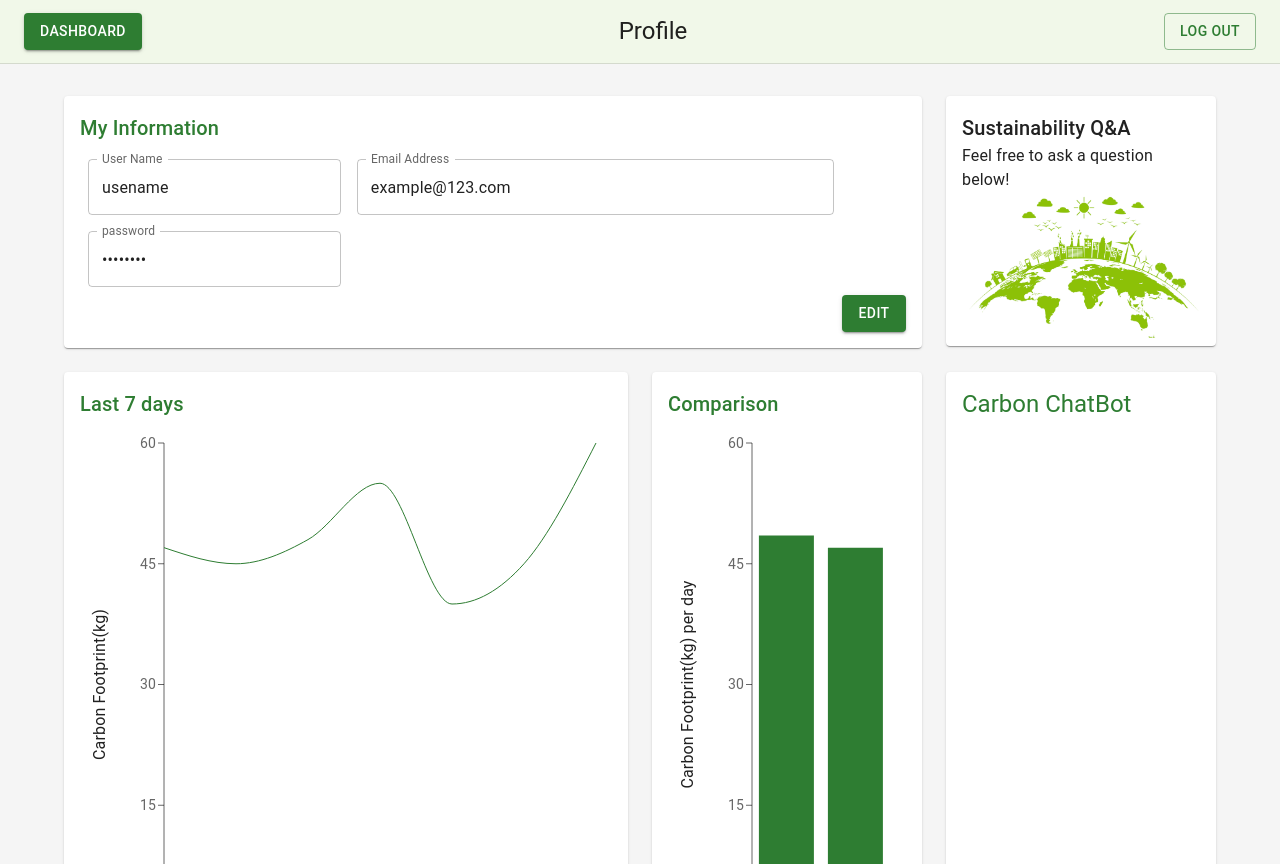
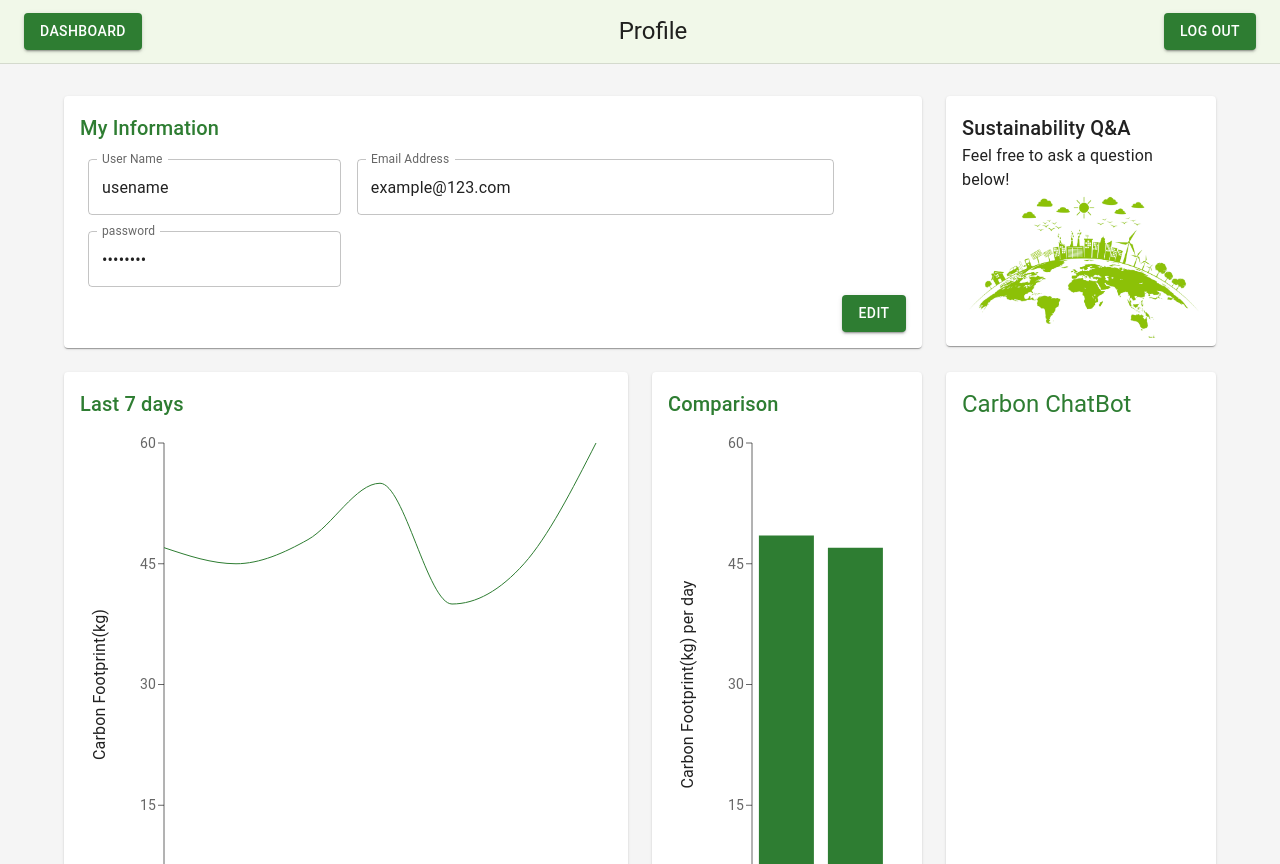
Before and after one commit to DongqiaoHe/bobobobo_hackathon, a React (Create React App) app in the folder bobobobo_frontend/: page /profile in a window 1280 px wide. Built offline with nearby package versions, Linux system fonts and the light colour scheme; the HTML template or start-up script is replaced by a standard one.

Commit message:
fix logout button

```diff
--- a/bobobobo_frontend/src/app/Profile.tsx
+++ b/bobobobo_frontend/src/app/Profile.tsx
@@ -36,7 +36,7 @@ export default function Profile() {
           </Button>
         }
         right={
-          <Button href="/" variant="outlined">
+          <Button href="/" variant="contained">
             Log Out
           </Button>
         }
```
